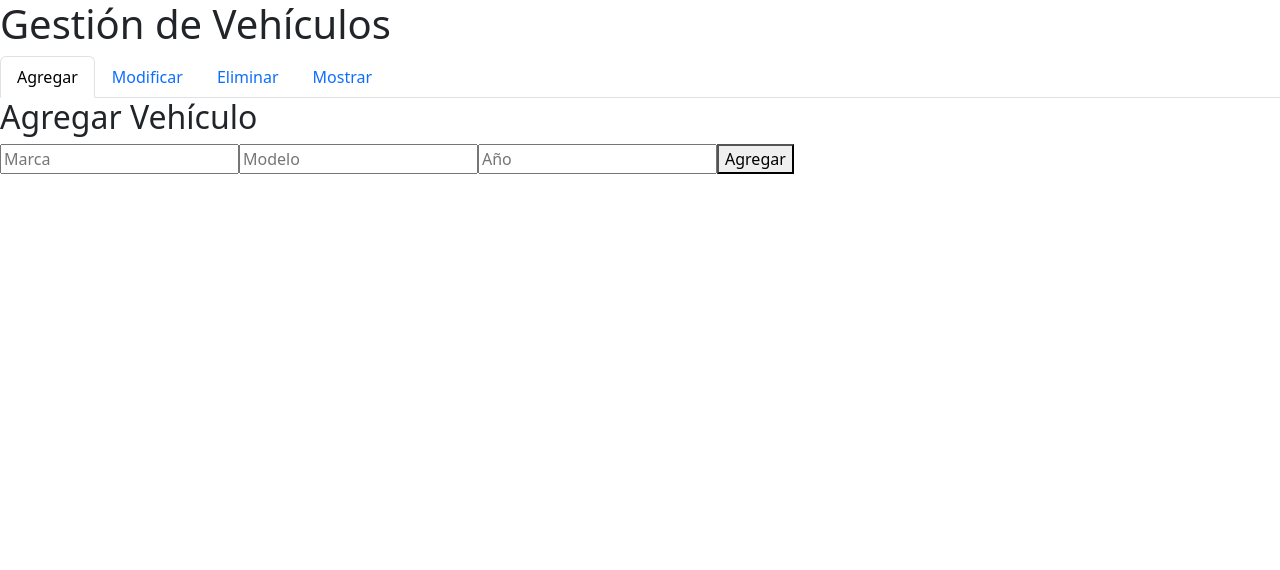
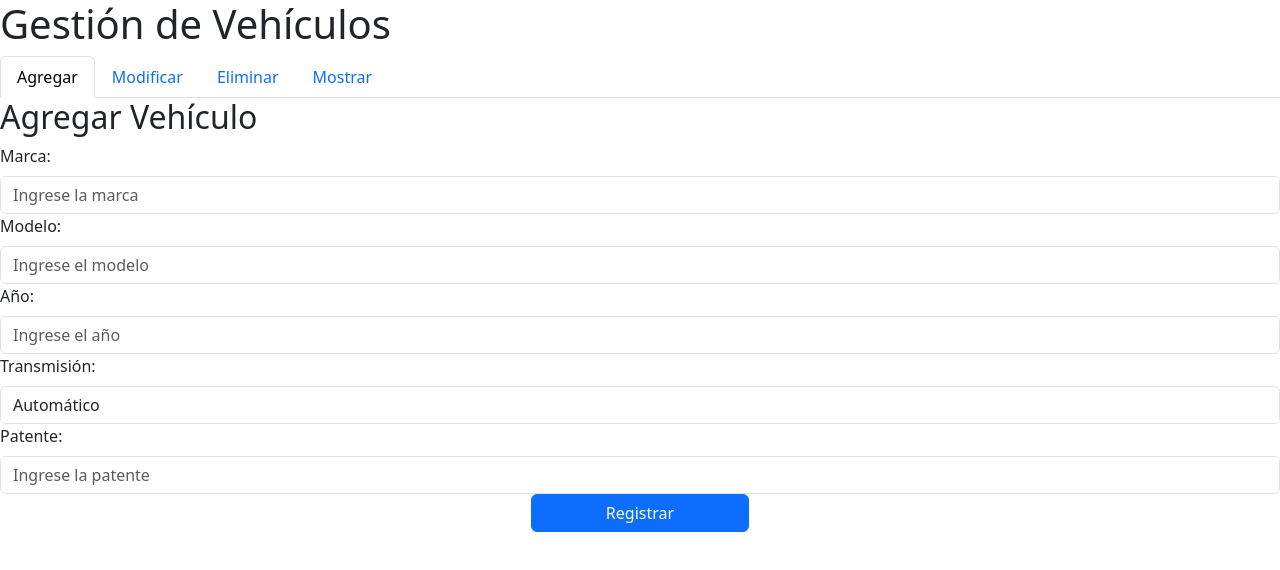
Before and after one commit to erick1293/cruds_Vehiculo., a React (Create React App) app: page / in a window 1280 px wide. Shown: the top 570 px of the page. Built offline with nearby package versions, Linux system fonts and the light colour scheme.

Commit message:
Update AgregarVehiculo and FormularioVehiculo components; remove logo.svg
The AgregarVehiculo component no longer uses local state to manage the vehicle data and the form handling. Instead,

```diff
--- a/src/Componentes/AgregarVehiculo.js
+++ b/src/Componentes/AgregarVehiculo.js
@@ -1,28 +1,11 @@
-import React, { useState } from 'react';
+import React from 'react';
+import { FormularioVehiculo } from './FormularioVehiculo';
 
 const AgregarVehiculo = ({ setVehiculos, vehiculos }) => {
-    const [vehiculo, setVehiculo] = useState({ marca: '', modelo: '', año: '' });
-
-    const handleChange = (e) => {
-        const { name, value } = e.target;
-        setVehiculo({ ...vehiculo, [name]: value });
-    };
-
-    const handleSubmit = (e) => {
-        e.preventDefault();
-        setVehiculos([...vehiculos, { ...vehiculo, id: vehiculos.length + 1 }]);
-        setVehiculo({ marca: '', modelo: '', año: '' });
-    };
-
     return (
         <div>
             <h2>Agregar Vehículo</h2>
-            <form onSubmit={handleSubmit}>
-                <input name="marca" value={vehiculo.marca} onChange={handleChange} placeholder="Marca" />
-                <input name="modelo" value={vehiculo.modelo} onChange={handleChange} placeholder="Modelo" />
-                <input name="año" value={vehiculo.año} onChange={handleChange} placeholder="Año" />
-                <button type="submit">Agregar</button>
-            </form>
+            <FormularioVehiculo setVehiculos={setVehiculos} vehiculos={vehiculos} vehiculo={{}} setVehiculo={() => {}} />
         </div>
     );
 };
--- a/src/Componentes/FormularioVehiculo.jsx
+++ b/src/Componentes/FormularioVehiculo.jsx
@@ -1,67 +1,84 @@
-import React, { useState } from 'react';
+import React, { useState, useEffect } from 'react';
 import { Row } from 'react-bootstrap';
 import Button from 'react-bootstrap/Button';
 import Form from 'react-bootstrap/Form';
 import { v4 as uuid } from 'uuid';
 
-export const FormularioVehiculo = ({ setVehiculos, vehiculos, vehiculo, setVehiculo }) => {
-    const [marca, setMarca] = useState(vehiculo.marca || '');
-    const [modelo, setModelo] = useState(vehiculo.modelo || '');
-    const [anio, setAnio] = useState(vehiculo.anio || '');
-    const [transmision, setTransmision] = useState(vehiculo.transmision || 'automatic');
-    const [patente, setPatente] = useState(vehiculo.patente || '');
+export const FormularioVehiculo = ({ setVehiculos, vehiculos, vehiculo, setVehiculo, isEditing }) => {
+    const [marca, setMarca] = useState('');
+    const [modelo, setModelo] = useState('');
+    const [anio, setAnio] = useState('');
+    const [transmision, setTransmision] = useState('automatic');
+    const [patente, setPatente] = useState('');
+
+    useEffect(() => {
+        if (isEditing) {
+            setMarca(vehiculo.marca);
+            setModelo(vehiculo.modelo);
+            setAnio(vehiculo.anio);
+            setTransmision(vehiculo.transmision);
+            setPatente(vehiculo.patente);
+        }
+    }, [vehiculo, isEditing]);
 
     const handleRegistro = () => {
-        setVehiculos([...vehiculos, {
+        const newVehiculo = {
             'id': uuid(),
             'marca': marca,
             'modelo': modelo,
             'anio': anio,
             'transmision': transmision,
             'patente': patente,
-        }]);
-    }
+        };
+        setVehiculos([...vehiculos, newVehiculo]);
+        resetForm();
+    };
 
-    const handleUpdate = (campo, valor) => {
-        setVehiculo({ ...vehiculo, [campo]: valor });
-    }
+    const handleUpdate = () => {
+        const updatedVehiculos = vehiculos.map(v => v.id === vehiculo.id ? { ...vehiculo, marca, modelo, anio, transmision, patente } : v);
+        setVehiculos(updatedVehiculos);
+        resetForm();
+    };
+
+    const resetForm = () => {
+        setMarca('');
+        setModelo('');
+        setAnio('');
+        setTransmision('automatic');
+        setPatente('');
+        setVehiculo({});
+    };
 
     return (
-        <div>
-
-        <Form  visible={true} banco="" >
+        <Form>
             <Form.Group>
-                <Form.Label>Marca: </Form.Label>
-                <Form.Control type="text" name="marca" placeholder="Ingrese la marca" onChange={(e) => { setMarca(e.target.value); handleUpdate(e.target.name, e.target.value); }} value={marca} />
+                <Form.Label>Marca:</Form.Label>
+                <Form.Control type="text" name="marca" placeholder="Ingrese la marca" onChange={(e) => setMarca(e.target.value)} value={marca} />
             </Form.Group>
-
             <Form.Group>
-                <Form.Label>Modelo: </Form.Label>
-                <Form.Control type="text" name="modelo" placeholder="Ingrese el modelo" onChange={(e) => { setModelo(e.target.value); handleUpdate(e.target.name, e.target.value); }} value={modelo} />
+                <Form.Label>Modelo:</Form.Label>
+                <Form.Control type="text" name="modelo" placeholder="Ingrese el modelo" onChange={(e) => setModelo(e.target.value)} value={modelo} />
             </Form.Group>
-
             <Form.Group>
-                <Form.Label>Año: </Form.Label>
-                <Form.Control type="text" name="anio" placeholder="Ingrese el año" onChange={(e) => { setAnio(e.target.value); handleUpdate(e.target.name, e.target.value); }} value={anio} />
+                <Form.Label>Año:</Form.Label>
+                <Form.Control type="text" name="anio" placeholder="Ingrese el año" onChange={(e) => setAnio(e.target.value)} value={anio} />
             </Form.Group>
-
             <Form.Group>
                 <Form.Label>Transmisión:</Form.Label>
-                <Form.Control as="select" value={transmision} name="transmision" onChange={(e) => { setTransmision(e.target.value); handleUpdate(e.target.name, e.target.value); }}>
+                <Form.Control as="select" value={transmision} name="transmision" onChange={(e) => setTransmision(e.target.value)}>
                     <option value="automatic">Automático</option>
                     <option value="manual">Manual</option>
                 </Form.Control>
             </Form.Group>
-
             <Form.Group>
-                <Form.Label>Patente: </Form.Label>
-                <Form.Control type="text" name="patente" placeholder="Ingrese la patente" onChange={(e) => { setPatente(e.target.value); handleUpdate(e.target.name, e.target.value); }} value={patente} />
+                <Form.Label>Patente:</Form.Label>
+                <Form.Control type="text" name="patente" placeholder="Ingrese la patente" onChange={(e) => setPatente(e.target.value)} value={patente} />
             </Form.Group>
             <Row>
-                <Button className='col-md-2 offset-md-5' onClick={handleRegistro}>Registrar</Button>
-
+                <Button className='col-md-2 offset-md-5' onClick={isEditing ? handleUpdate : handleRegistro}>
+                    {isEditing ? 'Modificar' : 'Registrar'}
+                </Button>
             </Row>
-            </Form>
-            </div>
+        </Form>
     );
-}
+};
--- a/src/Componentes/ModificarVehiculo.js
+++ b/src/Componentes/ModificarVehiculo.js
@@ -11,11 +11,11 @@ const ModificarVehiculo = ({ vehiculos, setVehiculos }) => {
     const handleChange = (e) => {
         const vehiculo = vehiculos.find(v => v.id === e.target.value);
         setId(e.target.value);
-        setMarca(vehiculo.marca || '');
-        setModelo(vehiculo.modelo || '');
-        setAnio(vehiculo.anio || '');
-        setTransmision(vehiculo.transmision || '');
-        setPatente(vehiculo.patente || '');
+        setMarca(vehiculo ? vehiculo.marca : '');
+        setModelo(vehiculo ? vehiculo.modelo : '');
+        setAnio(vehiculo ? vehiculo.anio : '');
+        setTransmision(vehiculo ? vehiculo.transmision : '');
+        setPatente(vehiculo ? vehiculo.patente : '');
     };
 
     const handleModificar = () => {
```
Also changed, not shown: src/logo.svg (deleted).
